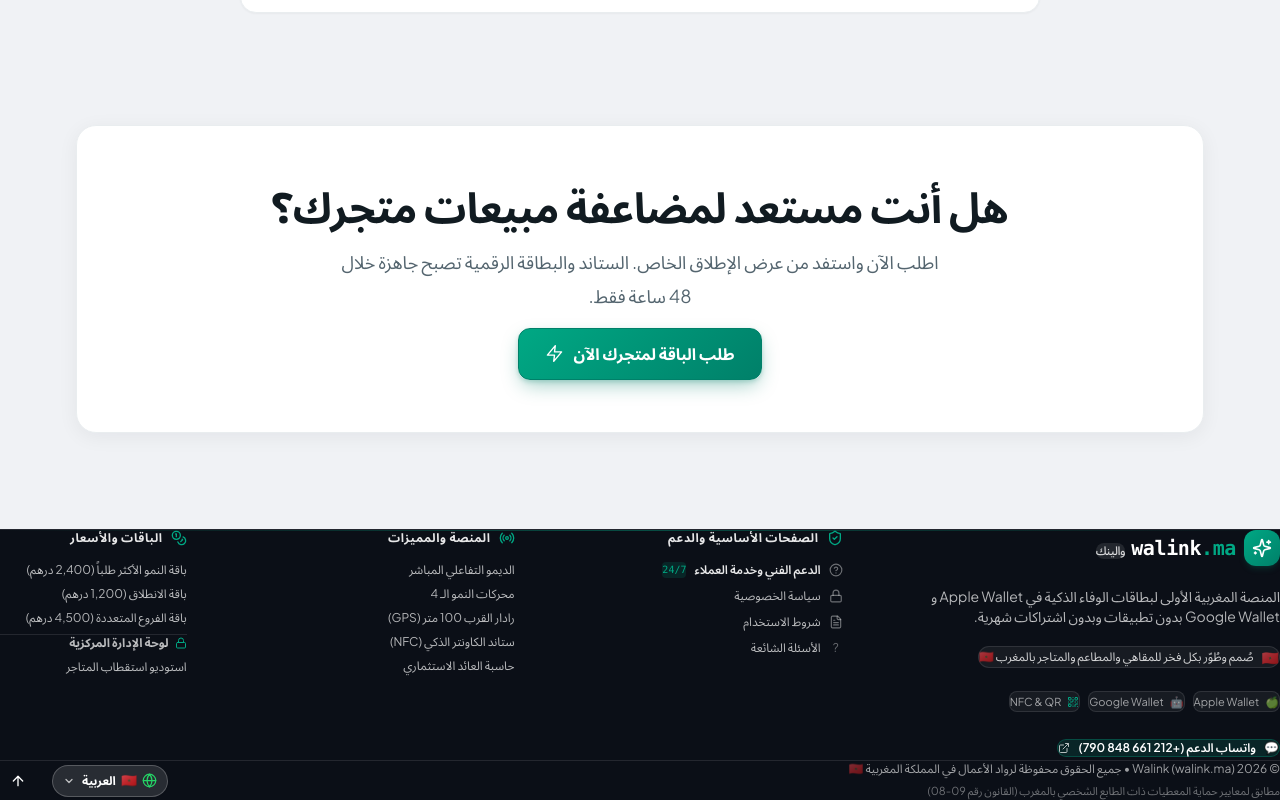
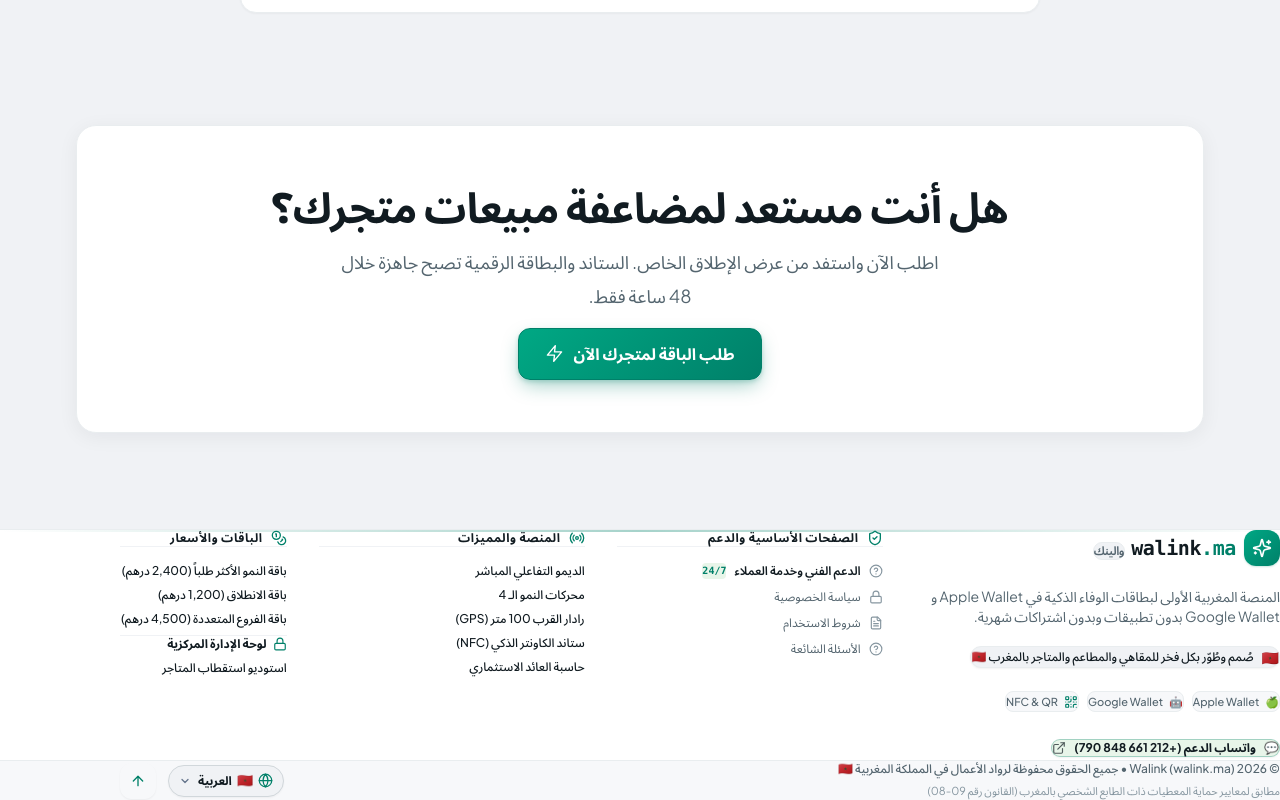
Before and after one commit to mednetwork/walink, a Next.js app: page / in a window 1280 px wide. Shown: the part 7864-8664 px from the top of the page. Built offline with nearby package versions, Linux system fonts and the light colour scheme.

Commit message:
fix(footer): redesign footer with WhatsApp Enterprise Light aesthetic, 1160px wrap parity and upward language popover

```diff
--- a/src/app/landing.css
+++ b/src/app/landing.css
@@ -918,8 +918,10 @@
 .walink-landing .final{padding:24px 0 96px}
 .walink-landing .final .box{text-align:center;padding:52px 24px;background:#FFFFFF;border:1px solid var(--hair);box-shadow:0 4px 20px rgba(11,20,26,.06)}
 .walink-landing .final .btn{margin-top:16px;min-width:240px}
-.walink-landing footer{padding-bottom:calc(90px + env(safe-area-inset-bottom))}
+.walink-landing footer{padding-bottom:calc(84px + env(safe-area-inset-bottom))}
 @media(min-width:880px){.walink-landing footer{padding-bottom:0}}
+.walink-footer-lang .lang-menu-popover{top:auto;bottom:calc(100% + 8px);animation:langPopoverFadeUp .18s cubic-bezier(.16,1,.3,1) forwards}
+@keyframes langPopoverFadeUp{from{opacity:0;transform:translateY(6px) scale(.97)}to{opacity:1;transform:translateY(0) scale(1)}}
 
 .walink-landing .mbar{position:fixed;inset:auto 0 0 0;z-index:45;padding:10px 14px calc(10px + env(safe-area-inset-bottom));background:rgba(255,255,255,.96);backdrop-filter:blur(16px);border-top:1px solid var(--hair);display:flex;gap:12px;align-items:center;transform:translateY(110%);transition:transform .35s var(--ease);box-shadow:0 -2px 10px rgba(11,20,26,.08)}
 .walink-landing .mbar.show{transform:none}
--- a/src/components/SiteFooter.tsx
+++ b/src/components/SiteFooter.tsx
@@ -4,7 +4,6 @@ import React from "react";
 import Link from "next/link";
 import {
   ShieldCheck,
-  Smartphone,
   Sparkles,
   HelpCircle,
   FileText,
@@ -29,92 +28,92 @@ export default function SiteFooter() {
 
   return (
     <footer
-      className="bg-[#0B0F17] text-white border-t border-white/10 relative z-20"
+      className="bg-white text-[#111B21] border-t border-[#E9EDEF] relative z-20"
       dir={isRTL ? "rtl" : "ltr"}
       aria-label={t.footer.colEssential}
     >
-      {/* Top Wave / Subtle Emerald Glow */}
-      <div className="absolute top-0 inset-x-0 h-px bg-gradient-to-r from-transparent via-[#00A884]/40 to-transparent pointer-events-none" />
+      {/* Top Accent Emerald Hairline */}
+      <div className="absolute top-0 inset-x-0 h-[2px] bg-gradient-to-r from-transparent via-[#008069]/35 to-transparent pointer-events-none" />
 
-      {/* Main Container */}
-      <div className="max-w-7xl mx-auto px-4 sm:px-6 lg:px-8 pt-16 pb-12">
+      {/* Main Container - Matches Universal 1160px .wrap Parity */}
+      <div className="max-w-[1160px] mx-auto px-4 sm:px-6 pt-14 pb-12">
         <div className="grid grid-cols-1 md:grid-cols-2 lg:grid-cols-12 gap-10 lg:gap-8">
 
           {/* Column 1: Brand Info & Identity (4 Cols on LG) */}
           <div className="lg:col-span-4 space-y-5">
             <Link
               href="/"
-              className="inline-flex items-center gap-2 group focus:outline-none focus:ring-2 focus:ring-[#00A884] rounded-xl"
+              className="inline-flex items-center gap-2 group focus:outline-none focus:ring-2 focus:ring-[#008069] rounded-xl"
               aria-label="Walink.ma"
             >
-              <div className="w-9 h-9 rounded-xl bg-gradient-to-br from-[#00A884] to-[#008069] flex items-center justify-center text-white font-bold shadow-md shadow-[#008069]/20 group-hover:scale-105 transition">
-                <Sparkles className="w-5 h-5" />
+              <div className="w-9 h-9 rounded-xl bg-gradient-to-br from-[#00A884] to-[#008069] flex items-center justify-center text-white font-bold shadow-sm shadow-[#008069]/20 group-hover:scale-105 transition">
+                <Sparkles className="w-5 h-5 flex-shrink-0" />
               </div>
               <div className="flex items-baseline gap-1.5 font-bold tracking-tight">
-                <span className="text-xl text-white font-mono">
-                  walink<span className="text-[#00A884]">.ma</span>
+                <span className="text-xl text-[#111B21] font-mono">
+                  walink<span className="text-[#008069]">.ma</span>
                 </span>
-                <span className="text-xs px-2 py-0.5 rounded-full bg-white/10 text-white/80 font-medium">
+                <span className="text-xs px-2 py-0.5 rounded-full bg-[#F0F2F5] text-[#54656F] font-semibold border border-[#E9EDEF]">
                   {t.brand.arabicName}
                 </span>
               </div>
             </Link>
 
-            <p className="text-xs sm:text-sm text-white/70 leading-relaxed max-w-sm">
+            <p className="text-xs sm:text-sm text-[#54656F] leading-relaxed max-w-sm">
               {t.footer.brandTagline}
             </p>
 
             {/* Moroccan Pride Badge */}
-            <div className="inline-flex items-center gap-2 px-3 py-1.5 rounded-xl bg-white/5 border border-white/10 text-xs text-white/80">
+            <div className="inline-flex items-center gap-2 px-3 py-1.5 rounded-xl bg-[#F0F2F5] border border-[#E9EDEF] text-xs text-[#111B21] font-medium shadow-sm">
               <span className="text-sm">🇲🇦</span>
               <span>{t.footer.moroccoBadge}</span>
             </div>
 
             {/* Tech Badges */}
-            <div className="flex flex-wrap items-center gap-2 pt-1 text-[11px] text-white/60">
-              <span className="px-2.5 py-1 rounded-lg bg-white/5 border border-white/10 flex items-center gap-1.5">
+            <div className="flex flex-wrap items-center gap-2 pt-1 text-[11px] text-[#54656F]">
+              <span className="px-2.5 py-1 rounded-lg bg-[#F7F8FA] border border-[#E9EDEF] flex items-center gap-1.5 font-medium">
                 <span>🍏</span> Apple Wallet
               </span>
-              <span className="px-2.5 py-1 rounded-lg bg-white/5 border border-white/10 flex items-center gap-1.5">
+              <span className="px-2.5 py-1 rounded-lg bg-[#F7F8FA] border border-[#E9EDEF] flex items-center gap-1.5 font-medium">
                 <span>🤖</span> Google Wallet
               </span>
-              <span className="px-2.5 py-1 rounded-lg bg-white/5 border border-white/10 flex items-center gap-1.5">
-                <QrCode className="w-3 h-3 text-[#00A884]" /> NFC & QR
+              <span className="px-2.5 py-1 rounded-lg bg-[#F7F8FA] border border-[#E9EDEF] flex items-center gap-1.5 font-medium">
+                <QrCode className="w-3.5 h-3.5 flex-shrink-0 text-[#008069]" /> NFC & QR
               </span>
             </div>
 
             {/* Official WhatsApp Contact Button */}
-            <div className="pt-2">
+            <div className="pt-1">
               <a
                 href="https://wa.me/212661848790"
                 target="_blank"
                 rel="noopener noreferrer"
-                className="inline-flex items-center gap-2 px-4 py-2.5 rounded-xl bg-[#00A884]/15 hover:bg-[#00A884]/25 text-[#00A884] border border-[#00A884]/30 text-xs font-semibold transition hover:scale-[1.02] active:scale-[0.98]"
+                className="inline-flex items-center gap-2 px-4 py-2.5 rounded-xl bg-[#E8F5E9] hover:bg-[#D4EDDA] text-[#008069] border border-[#008069]/30 text-xs font-bold transition hover:scale-[1.02] active:scale-[0.98] shadow-sm"
               >
                 <span>💬</span>
                 <span>{t.footer.supportWa}</span>
-                <ExternalLink className="w-3 h-3 opacity-70" />
+                <ExternalLink className="w-3.5 h-3.5 flex-shrink-0 opacity-70" />
               </a>
             </div>
           </div>
 
           {/* Column 2: Essential Pages & Support (3 Cols on LG) */}
           <div className="lg:col-span-3 space-y-4">
-            <h3 className="text-xs font-bold uppercase tracking-wider text-white/90 flex items-center gap-2">
-              <ShieldCheck className="w-4 h-4 text-[#00A884]" />
+            <h3 className="text-xs font-bold uppercase tracking-wider text-[#111B21] flex items-center gap-2 pb-1 border-b border-[#F0F2F5]">
+              <ShieldCheck className="w-4 h-4 flex-shrink-0 text-[#008069]" />
               <span>{t.footer.colEssential}</span>
             </h3>
-            <ul className="space-y-2.5 text-xs text-white/70">
+            <ul className="space-y-2.5 text-xs">
               <li>
                 <Link
                   href="/support"
-                  className="hover:text-[#00A884] transition flex items-center gap-2 group py-1"
+                  className="hover:text-[#008069] transition flex items-center gap-2 group py-1"
                 >
-                  <HelpCircle className="w-3.5 h-3.5 text-white/40 group-hover:text-[#00A884] transition" />
-                  <span className="font-semibold text-white/90 group-hover:text-[#00A884]">
+                  <HelpCircle className="w-3.5 h-3.5 flex-shrink-0 text-[#8696A0] group-hover:text-[#008069] transition" />
+                  <span className="font-semibold text-[#111B21] group-hover:text-[#008069] transition">
                     {t.footer.supportLink}
                   </span>
-                  <span className="text-[10px] px-1.5 py-0.2 rounded bg-emerald-500/20 text-emerald-400 font-mono">
+                  <span className="text-[10px] px-1.5 py-0.5 rounded bg-[#E8F5E9] text-[#008069] font-mono font-bold">
                     24/7
                   </span>
                 </Link>
@@ -122,28 +121,34 @@ export default function SiteFooter() {
               <li>
                 <Link
                   href="/privacy"
-                  className="hover:text-[#00A884] transition flex items-center gap-2 group py-1"
+                  className="hover:text-[#008069] transition flex items-center gap-2 group py-1"
                 >
-                  <Lock className="w-3.5 h-3.5 text-white/40 group-hover:text-[#00A884] transition" />
-                  <span>{t.footer.privacyLink}</span>
+                  <Lock className="w-3.5 h-3.5 flex-shrink-0 text-[#8696A0] group-hover:text-[#008069] transition" />
+                  <span className="text-[#54656F] group-hover:text-[#008069] transition">
+                    {t.footer.privacyLink}
+                  </span>
                 </Link>
               </li>
               <li>
                 <Link
                   href="/terms"
-                  className="hover:text-[#00A884] transition flex items-center gap-2 group py-1"
+                  className="hover:text-[#008069] transition flex items-center gap-2 group py-1"
                 >
-                  <FileText className="w-3.5 h-3.5 text-white/40 group-hover:text-[#00A884] transition" />
-                  <span>{t.footer.termsLink}</span>
+                  <FileText className="w-3.5 h-3.5 flex-shrink-0 text-[#8696A0] group-hover:text-[#008069] transition" />
+                  <span className="text-[#54656F] group-hover:text-[#008069] transition">
+                    {t.footer.termsLink}
+                  </span>
                 </Link>
               </li>
               <li>
                 <a
                   href="#faq"
-                  className="hover:text-[#00A884] transition flex items-center gap-2 group py-1"
+                  className="hover:text-[#008069] transition flex items-center gap-2 group py-1"
                 >
-                  <span className="w-3.5 text-center text-white/40 group-hover:text-[#00A884]">?</span>
-                  <span>{t.footer.faqLink}</span>
+                  <HelpCircle className="w-3.5 h-3.5 flex-shrink-0 text-[#8696A0] group-hover:text-[#008069] transition" />
+                  <span className="text-[#54656F] group-hover:text-[#008069] transition">
+                    {t.footer.faqLink}
+                  </span>
                 </a>
               </li>
             </ul>
@@ -151,33 +156,33 @@ export default function SiteFooter() {
 
           {/* Column 3: Platform & Features (3 Cols on LG) */}
           <div className="lg:col-span-3 space-y-4">
-            <h3 className="text-xs font-bold uppercase tracking-wider text-white/90 flex items-center gap-2">
-              <Radio className="w-4 h-4 text-[#00A884]" />
+            <h3 className="text-xs font-bold uppercase tracking-wider text-[#111B21] flex items-center gap-2 pb-1 border-b border-[#F0F2F5]">
+              <Radio className="w-4 h-4 flex-shrink-0 text-[#008069]" />
               <span>{t.footer.colPlatform}</span>
             </h3>
-            <ul className="space-y-2 text-xs text-white/70">
+            <ul className="space-y-2 text-xs">
               <li>
-                <a href="#demo" className="hover:text-[#00A884] transition block py-1">
+                <a href="#demo" className="text-[#54656F] hover:text-[#008069] transition block py-1 font-medium">
                   {t.footer.demoLink}
                 </a>
               </li>
               <li>
-                <a href="#engines" className="hover:text-[#00A884] transition block py-1">
+                <a href="#engines" className="text-[#54656F] hover:text-[#008069] transition block py-1 font-medium">
                   {t.footer.enginesLink}
                 </a>
               </li>
               <li>
-                <a href="#engines" className="hover:text-[#00A884] transition block py-1">
+                <a href="#engines" className="text-[#54656F] hover:text-[#008069] transition block py-1 font-medium">
                   {t.footer.radarLink}
                 </a>
               </li>
               <li>
-                <a href="#stand" className="hover:text-[#00A884] transition block py-1">
+                <a href="#stand" className="text-[#54656F] hover:text-[#008069] transition block py-1 font-medium">
                   {t.footer.standLink}
                 </a>
               </li>
               <li>
-                <a href="#roi" className="hover:text-[#00A884] transition block py-1">
+                <a href="#roi" className="text-[#54656F] hover:text-[#008069] transition block py-1 font-medium">
                   {t.footer.roiLink}
                 </a>
               </li>
@@ -186,39 +191,39 @@ export default function SiteFooter() {
 
           {/* Column 4: Pricing & Admin Portal (2 Cols on LG) */}
           <div className="lg:col-span-2 space-y-4">
-            <h3 className="text-xs font-bold uppercase tracking-wider text-white/90 flex items-center gap-2">
-              <Coins className="w-4 h-4 text-[#00A884]" />
+            <h3 className="text-xs font-bold uppercase tracking-wider text-[#111B21] flex items-center gap-2 pb-1 border-b border-[#F0F2F5]">
+              <Coins className="w-4 h-4 flex-shrink-0 text-[#008069]" />
               <span>{t.footer.colPricing}</span>
             </h3>
-            <ul className="space-y-2 text-xs text-white/70">
+            <ul className="space-y-2 text-xs">
               <li>
-                <a href="#pricing" className="hover:text-[#00A884] transition block py-1">
+                <a href="#pricing" className="text-[#54656F] hover:text-[#008069] transition block py-1 font-medium">
                   {t.footer.growthPack}
                 </a>
               </li>
               <li>
-                <a href="#pricing" className="hover:text-[#00A884] transition block py-1">
+                <a href="#pricing" className="text-[#54656F] hover:text-[#008069] transition block py-1 font-medium">
                   {t.footer.starterPack}
                 </a>
               </li>
               <li>
-                <a href="#pricing" className="hover:text-[#00A884] transition block py-1">
+                <a href="#pricing" className="text-[#54656F] hover:text-[#008069] transition block py-1 font-medium">
                   {t.footer.multiPack}
                 </a>
               </li>
-              <li className="pt-2 border-t border-white/10">
+              <li className="pt-2 border-t border-[#F0F2F5]">
                 <Link
                   href="/admin"
-                  className="hover:text-[#00A884] transition font-bold text-white flex items-center gap-1.5 py-1"
+                  className="hover:text-[#008069] transition font-bold text-[#111B21] flex items-center gap-1.5 py-1"
                 >
-                  <Lock className="w-3 h-3 text-[#00A884]" />
+                  <Lock className="w-3.5 h-3.5 flex-shrink-0 text-[#008069]" />
                   <span>{t.footer.adminLink}</span>
                 </Link>
               </li>
               <li>
                 <Link
                   href="/admin/outreach"
-                  className="hover:text-[#00A884] transition block py-1 text-white/60 hover:text-white"
+                  className="text-[#8696A0] hover:text-[#008069] transition block py-1 font-medium"
                 >
                   {t.footer.outreachLink}
                 </Link>
@@ -227,33 +232,35 @@ export default function SiteFooter() {
           </div>
 
         </div>
+      </div>
 
-        {/* Separator */}
-        <div className="mt-12 pt-8 border-t border-white/10 flex flex-col md:flex-row items-center justify-between gap-6">
+      {/* Sub-Footer Bar with Light Background */}
+      <div className="bg-[#F7F8FA] border-t border-[#E9EDEF]">
+        <div className="max-w-[1160px] mx-auto px-4 sm:px-6 py-6 flex flex-col md:flex-row items-center justify-between gap-4">
 
           {/* Copyright & CNDP Compliance */}
           <div className="text-center md:text-start space-y-1">
-            <p className="text-xs text-white/60">
+            <p className="text-xs text-[#54656F] font-medium">
               © {new Date().getFullYear()} Walink (walink.ma) • {t.footer.copyright}
             </p>
-            <p className="text-[11px] text-white/40">
+            <p className="text-[11px] text-[#8696A0]">
               {t.footer.cndpNotice}
             </p>
           </div>
 
           {/* Language Switcher & Scroll to top */}
-          <div className="flex items-center gap-4">
+          <div className="flex items-center gap-3">
             <div className="walink-footer-lang">
-              <LanguageSwitcher size="sm" variant="dark" />
+              <LanguageSwitcher size="sm" variant="light" />
             </div>
 
             <button
               type="button"
               onClick={scrollToTop}
               aria-label="الرجوع للأعلى"
-              className="w-9 h-9 rounded-xl bg-white/5 hover:bg-white/10 border border-white/10 flex items-center justify-center text-white/70 hover:text-white transition"
+              className="w-9 h-9 rounded-xl bg-white hover:bg-[#F0F2F5] border border-[#D1D7DB] flex items-center justify-center text-[#54656F] hover:text-[#111B21] transition shadow-sm hover:scale-105 active:scale-95"
             >
-              <ArrowUp className="w-4 h-4" />
+              <ArrowUp className="w-4 h-4 flex-shrink-0 text-[#008069]" />
             </button>
           </div>
 
```
